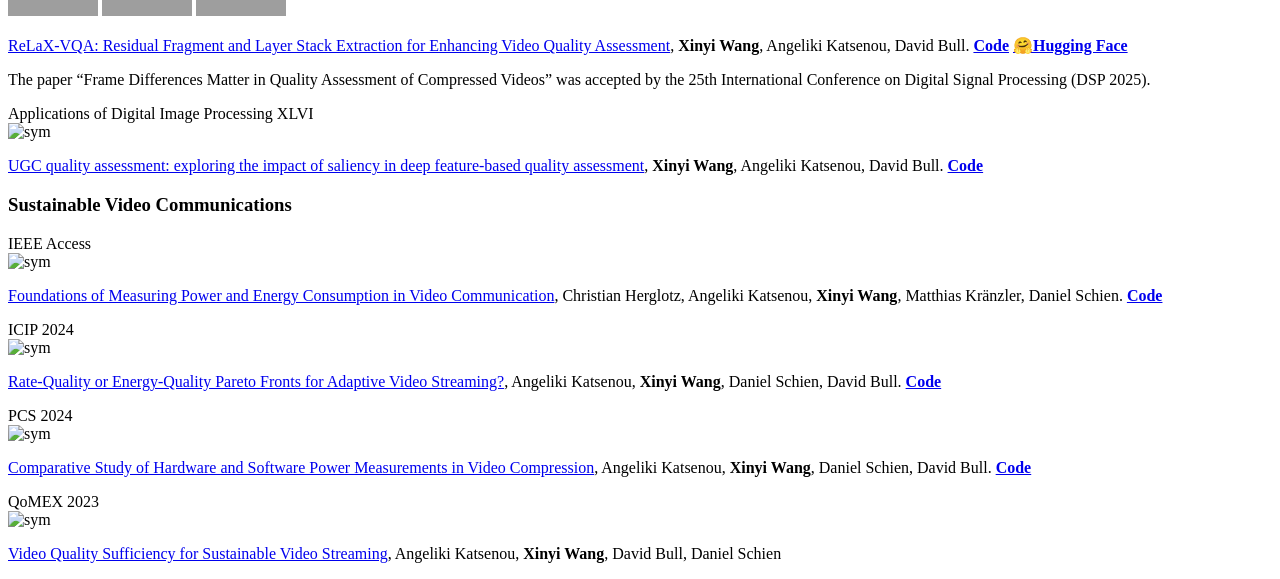
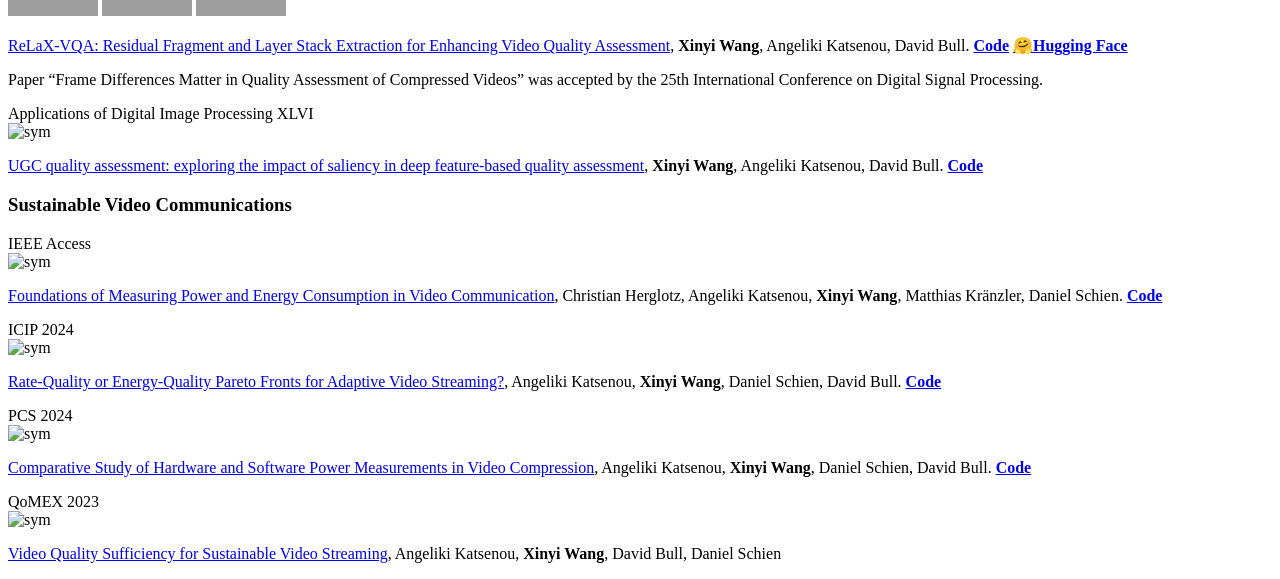
Before and after one commit to xinyiW915/xinyiW915.github.io, a Jekyll site: the page built from _pages/includes/pub.md, in a window 1280 px wide. Shown: the part 1449-2028 px from the top of the page. Built offline with Jekyll 4.4.1, drawn with Linux system fonts in a browser that asks for light colours; our own code applies the rules of GitHub Pages for plain Markdown files; grey boxes are pictures that could not be loaded.

Commit message:
Update pub.md

```diff
--- a/_pages/includes/pub.md
+++ b/_pages/includes/pub.md
@@ -10,7 +10,7 @@
 
 [ReLaX-VQA: Residual Fragment and Layer Stack Extraction for Enhancing Video Quality Assessment](https://arxiv.org/abs/2407.11496), **Xinyi Wang**, Angeliki Katsenou, David Bull. [**Code**](https://github.com/xinyiW915/ReLaX-VQA) [**🤗Hugging Face**](https://huggingface.co/papers/2407.11496)
 
-The paper “Frame Differences Matter in Quality Assessment of Compressed Videos” was accepted by the 25th International Conference on Digital Signal Processing (DSP 2025).
+Paper “Frame Differences Matter in Quality Assessment of Compressed Videos” was accepted by the 25th International Conference on Digital Signal Processing.
 </div>
 </div>
 
```
